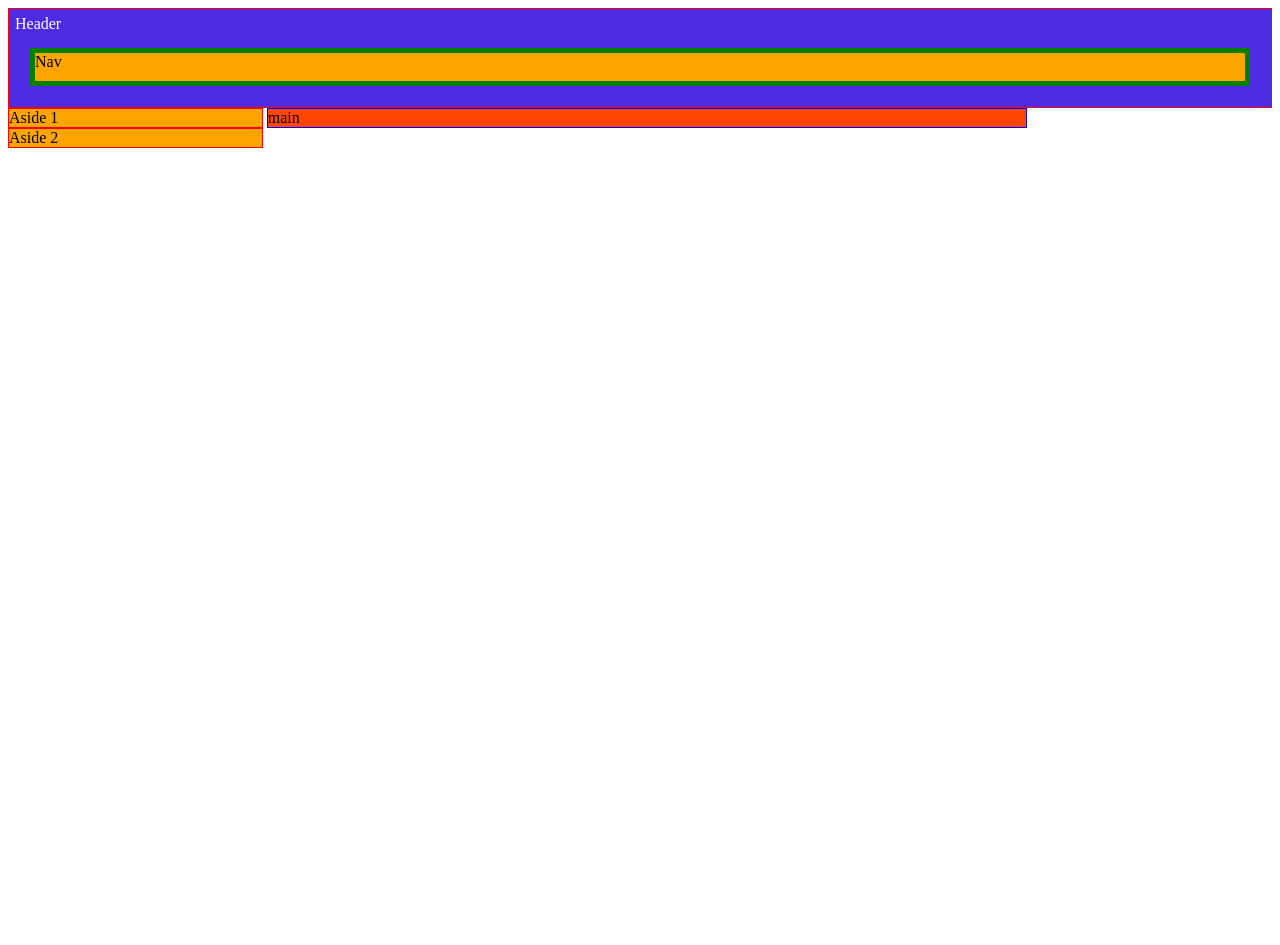
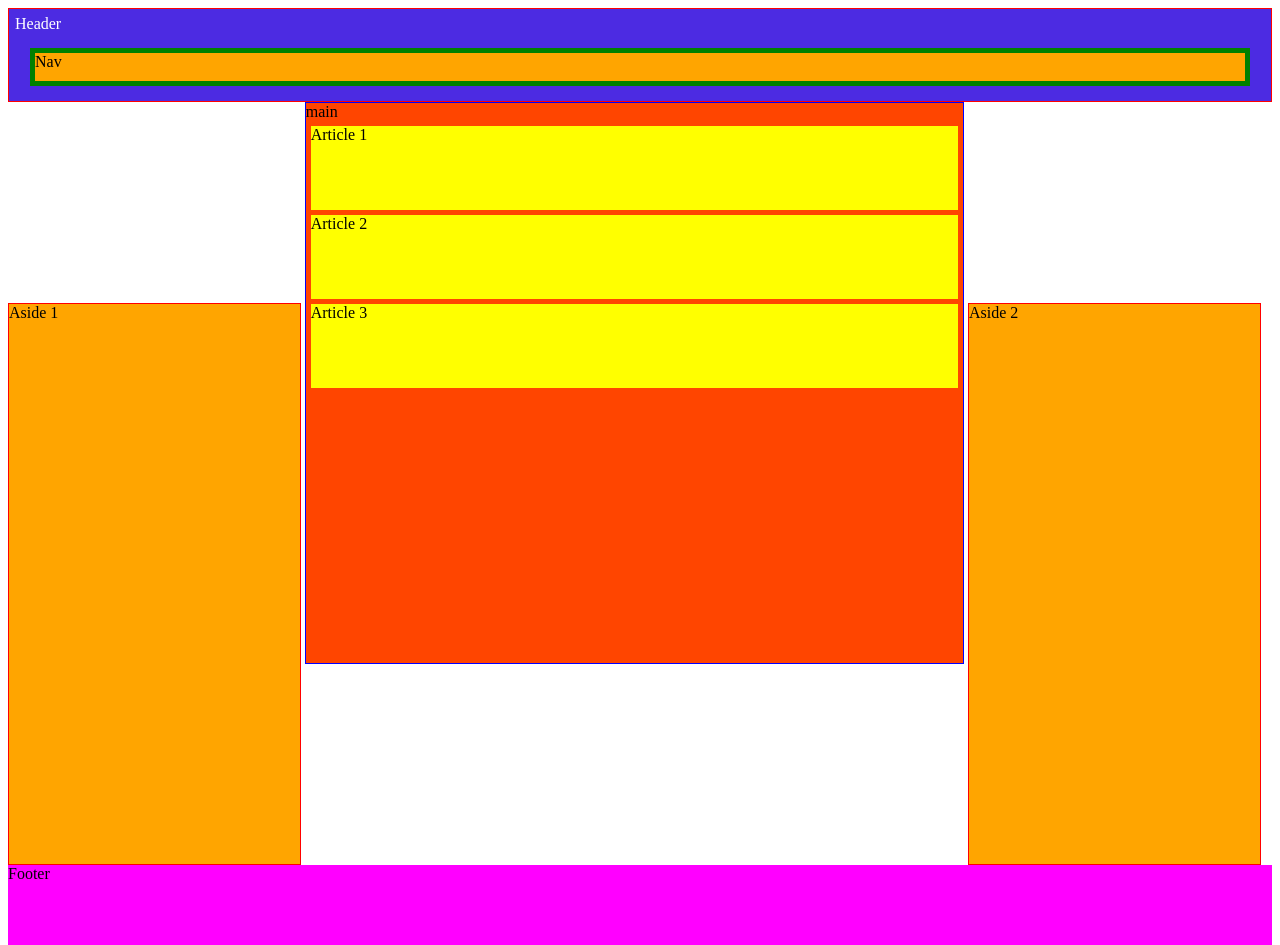
Before and after one commit to silvideastora/moduleFront_Python, a plain HTML site: page index.html in a window 1280 px wide. Before the commit the page ends 800 px from the top, so only its background shows below. Drawn offline with Linux system fonts and the light colour scheme.

Commit message:
cambios 1

```diff
--- a/index.html
+++ b/index.html
@@ -1,8 +1,10 @@
 <!DOCTYPE html>
-<html>
+
+<html lang="en">
+
     <head>
-        <meta charset="utf-8">
-        <title> practica </title>
+        <meta charset="UTF-8">
+        <title> Intro a CSS </title>
         <link href="style.css" rel="stylesheet" type="text/css">
 
     </head>
@@ -15,10 +17,14 @@
         </aside>
         <main>
             main
+            <article> Article 1</article>
+            <article>Article 2</article>
+            <article>Article 3</article>
         </main>
         <aside id="aside-2">
             Aside 2
         </aside>
+        <footer>Footer<footer>
 
 
     </body>
--- a/style.css
+++ b/style.css
@@ -3,6 +3,8 @@ header {
     border: red 1px solid;
     color: white;
     padding: 6px;
+    height: 10%;
+
 }
 nav{
     background-color: orange;
@@ -17,7 +19,8 @@ aside{
     background-color: orange;
     border: red 1px solid;
     display: inline-block;
-    width: 20%;
+    width: 23%;
+    height: 70%;
 
 
 }
@@ -26,6 +29,23 @@ main{
     background-color: orangered;
     border: blue 1px solid;
     display: inline-block;
-    width: 60%;
+    width: 52%;
+    height: 70%;
 
 }
+
+html, body{
+    height: 100%;
+}
+
+article{
+    background-color: yellow;
+    display: block;
+    height: 15%;
+    margin: 5px;
+}
+
+Footer{
+    background-color: fuchsia;
+    height: 10%;
+}
```
